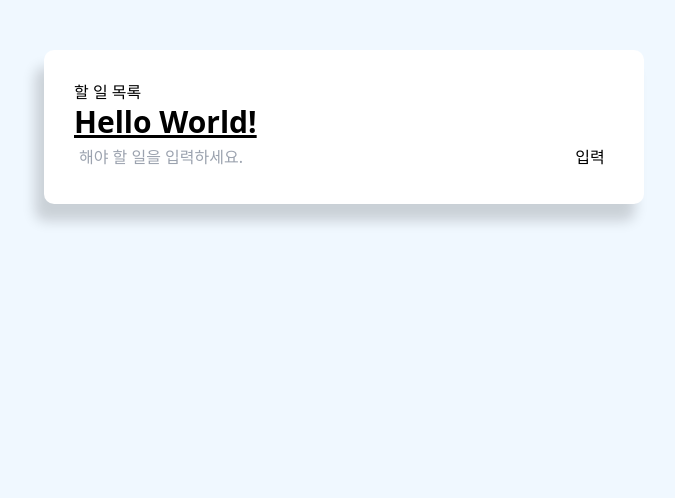
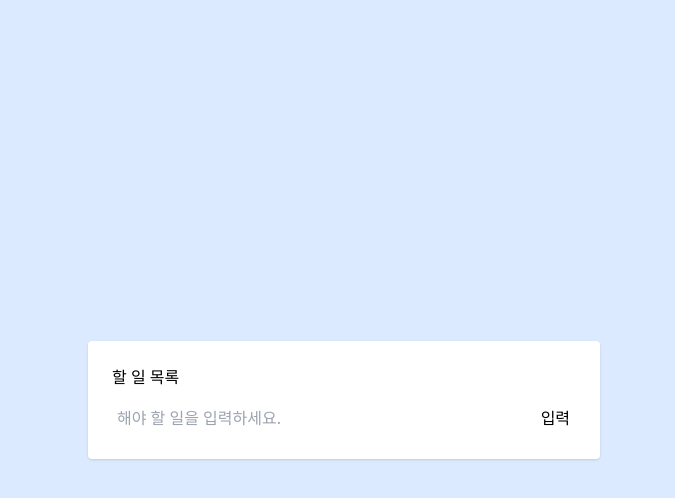
Before and after one commit to solmoonkang/react-basics, a React (Create React App) app: page / in a window 1280 px wide. Shown: the top 498 px of the page, without its empty margins (296-971 px from the left). Built offline with nearby package versions, Linux system fonts and the light colour scheme.

Commit message:
feat: Implement tailwind styling in App.js file

```diff
--- a/src/App.js
+++ b/src/App.js
@@ -24,12 +24,11 @@
   };
 
   return (
-    <div className="container">
-      <div className="todoBlock">
-        <div className="title">
+    <div className="flex items-center justify-center w-screen h-screen bg-blue-100">
+      <div className="w-full p-6 m-4 bg-white rounded shadow lg:w-3/4 lg:max-w-lg">
+        <div className="flex justify-between mb-3">
           <h1>할 일 목록</h1>
         </div>
-        <h1 className="text-3xl font-bold underline">Hello World!</h1>
         <Lists todoData={todoData} setTodoData={setTodoData} />
         <Form handleSubmit={handleSubmit} value={value} setValue={setValue} />
       </div>
```
